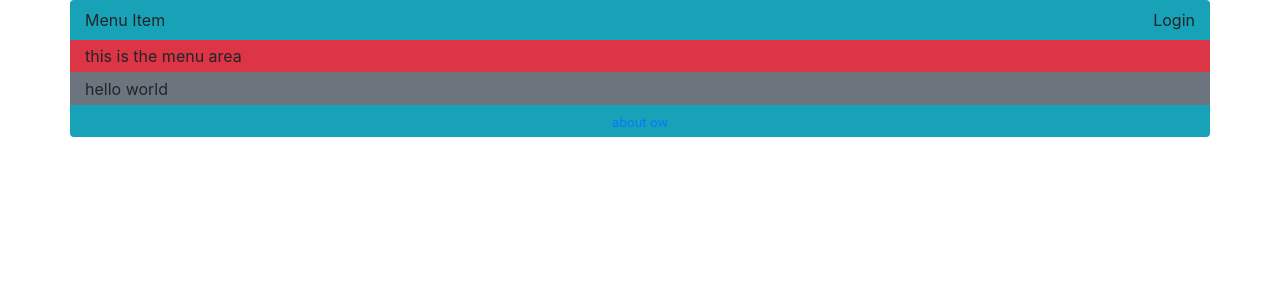
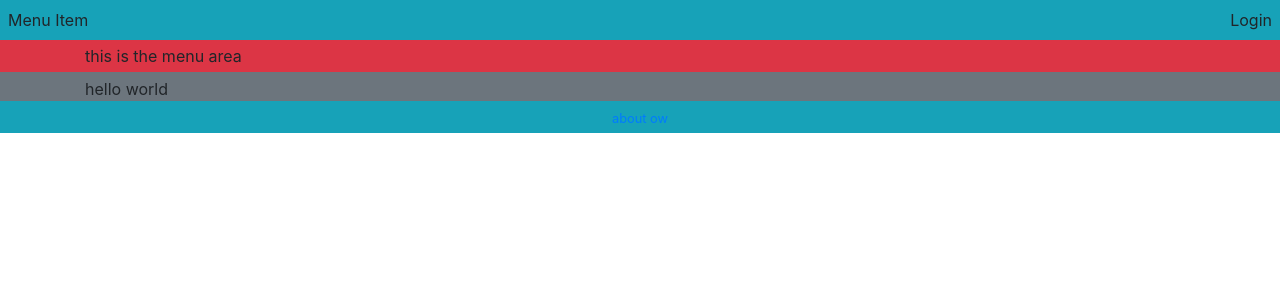
Before and after one commit to deuterium/ow-server, a Flask app: page / in a window 1280 px wide. Shown: the top 300 px of the page. Run offline with Flask 2, Linux system fonts and the light colour scheme; some libraries are stand-ins or nearby versions.

Commit message:
reworked layout/css to use the entire page

```diff
--- a/templates/layout.html
+++ b/templates/layout.html
@@ -14,12 +14,11 @@
     <title>{% block title %}{% endblock %}</title>
   </head>
   <body>
-    <div class="container">
-        <div class="row bg-info rounded-top">
-            <div class="col my-2">
+    <div class="row bg-info p-2">
+        <div class="col ">
             <span class="">Menu Item</span>
         </div>
-            <div class="col my-2 text-right">
+        <div class="col text-right">
                 {% if username %}
                     Hello {{ username }} | Logout
                 {% else %}
@@ -27,11 +26,16 @@
                 {% endif %}
         </div>
     </div>
-        <div class="row bg-danger">
-            <div class="col my-1">this is the menu area {% block submenu %}{% endblock %}</div>
+    <div class="row bg-danger py-1">
+        <div class="col">
+            <div class="container">
+                this is the menu area {% block submenu %}{% endblock %}
+            </div>
+        </div>
     </div>
     <div class="row bg-secondary">
         <div class="col">
+            <div class="container">
                 <div class="row">
                     <div class="col mt-1">
                         {% if flashed_message %}
@@ -40,19 +44,16 @@
                     </div>
                 </div>
                 <div class="row">
-                    <div class="col mb-1">{% block content %}{% endblock %}</div>
-                </div>
-            </div>
-        </div>
-        <div class="row bg-info rounded-bottom">
-            <div class="col my-1 text-center">
-
-            <small><a href="{{ url_for('about') }}">about ow</a>{% block footer %}{% endblock %}</small>
+                    <div class="col">{% block content %}{% endblock %}</div>
                 </div>
             </div>
         </div>
     </div>
-
+    <div class="row bg-info rounded-bottom p-1">
+        <div class="col text-center">
+            <small><a href="{{ url_for('about') }}">about ow</a>{% block footer %}{% endblock %}</small>
+        </div>
+    </div>
 
     <!-- Optional JavaScript -->
     <!-- jQuery first, then Popper.js, then Bootstrap JS -->
```
Lines whose indentation alone changed are shown as unchanged.
